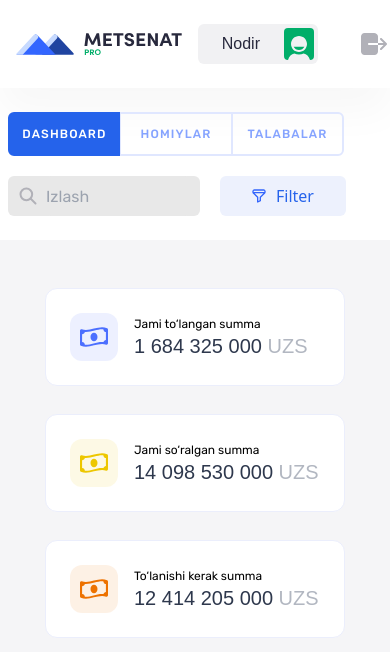
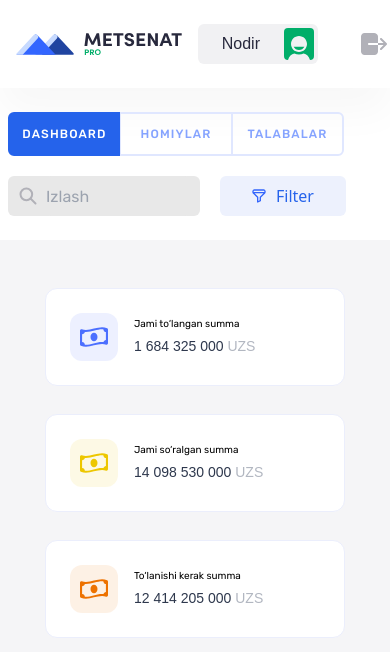
Before and after one commit to NodirKhusniddinov/metsenat, a Vue app: page / in a window 390 px wide. Shown: the top 652 px of the page. Built offline with nearby package versions, Linux system fonts and the light colour scheme; a web font is replaced by a local one.

Commit message:
some fixes regarding toolbar visibility with routing

```diff
--- a/src/App.vue
+++ b/src/App.vue
@@ -1,11 +1,14 @@
 <template>
-  <Header v-if="!route.meta.hideHeader" />
-
+  <div class="bg-white">
+    <Header v-if="!route.meta.hideHeader" />
+    <ToolBar v-if="!route.meta.hideToolbar" />
+  </div>
   <RouterView />
 </template>
 <script setup>
 import Header from '@/components/Header/Header.vue'
 import { useRoute } from 'vue-router'
+import ToolBar from '@/components/Header/ToolBar.vue'
 const route = useRoute()
 </script>
 
--- a/src/assets/styles/index.css
+++ b/src/assets/styles/index.css
@@ -4,3 +4,7 @@
 body {
   @apply bg-[#F5F5F7];
 }
+
+.card_wrapper{
+  @apply bg-white rounded-xl border border-[rgba(235,238,252,1)] mx-auto sm:w-[300px] max-sm:w-[300px] xl:w-[381px]  w-[381px]
+}
--- a/src/components/Dashboard/CardInfo.vue
+++ b/src/components/Dashboard/CardInfo.vue
@@ -7,8 +7,14 @@
       <MoneyIcon :color="color" />
     </div>
     <div class="flex flex-col gap-1.5">
-      <p class="font-rubik text-[12px] leading-3">{{ text }}</p>
-      <h6 class="font-sf-bold text-[20px] leading-5 text-[#2E384D]">
+      <p
+        class="font-rubik text-[12px] sm:text-[10px] max-sm:text-[10px] lg:text-[12px] leading-3"
+      >
+        {{ text }}
+      </p>
+      <h6
+        class="font-sf-bold text-[20px] sm:text-[14px] max-sm:text-[14px] lg:text-[20px] leading-5 text-[#2E384D]"
+      >
         {{ price }} <span class="text-[#B2B7C1]">UZS</span>
       </h6>
     </div>
--- /dev/null
+++ b/src/components/Dashboard/DashboardLayout.vue
@@ -0,0 +1,25 @@
+<template>
+  <div
+    class="gap-7 justify-between sm:grid sm:grid-cols-1 max-sm:grid max-sm:grid-cols-1 md:flex md:justify-between w-full"
+  >
+    <div class="card_wrapper py-6 px-6" v-for="card in cards" :key="card">
+      <DashboardCardInfo
+        :text="card.text"
+        :price="card.price"
+        :color="card.color"
+      />
+    </div>
+  </div>
+  <LineGraph />
+</template>
+
+<script setup>
+import DashboardCardInfo from '@/components/Dashboard/CardInfo.vue'
+import LineGraph from '@/components/Dashboard/LineGraph.vue'
+
+const cards = [
+  { text: 'Jami to‘langan summa', price: '1 684 325 000', color: '#4C6FFF' },
+  { text: 'Jami so‘ralgan summa', price: '14 098 530 000', color: '#EDC700' },
+  { text: 'To‘lanishi kerak summa', price: '12 414 205 000', color: '#ED7200' },
+]
+</script>
--- a/src/components/Dashboard/LineGraph.vue
+++ b/src/components/Dashboard/LineGraph.vue
@@ -3,7 +3,7 @@
     id="chart"
     class="container mx-auto px-6 py-6 bg-white rounded-xl border border-[rgba(235,238,252,1)] mt-7"
   >
-    <apexchart
+    <ApexChart
       type="line"
       height="350"
       :options="chartOptions"
@@ -17,7 +17,7 @@ import VueApexCharts from 'vue3-apexcharts'
 
 export default {
   components: {
-    apexchart: VueApexCharts,
+    ApexChart: VueApexCharts,
   },
   data: function () {
     return {
--- a/src/components/Header/Header.vue
+++ b/src/components/Header/Header.vue
@@ -1,11 +1,9 @@
 <template>
-  <div class="w-full bg-white">
+  <div class="w-full shadow-[0_25px_40px_0_#00000008]">
     <HeaderNav />
-    <ToolBar />
   </div>
 </template>
 
 <script setup>
 import HeaderNav from '@/components/Header/HeaderNav.vue'
-import ToolBar from '@/components/Header/ToolBar.vue'
 </script>
--- a/src/components/Header/HeaderNav.vue
+++ b/src/components/Header/HeaderNav.vue
@@ -1,8 +1,7 @@
 <template>
-  <div class="[box-shadow:0px_25px_40px_0px_rgba(0,_0,_0,_0.03)]">
   <nav class="container flex py-6 mx-auto justify-between items-center">
     <RouterLink :to="{ name: 'Home' }" class="px-4">
-        <img src="@/assets/svg/logo_header.svg" alt="logo_header" />
+      <img src="@/assets/svg/logo_header.svg" alt="logo header" />
     </RouterLink>
     <div class="flex gap-10 items-center">
       <RouterLink :to="{ name: 'Profile' }">
@@ -30,7 +29,6 @@
       </RouterLink>
     </div>
   </nav>
-  </div>
 </template>
 
 <script setup>
--- a/src/components/Header/ToolBar.vue
+++ b/src/components/Header/ToolBar.vue
@@ -1,4 +1,5 @@
 <template>
+  <div class="w-full">
     <div
       class="container py-6 px-2 mx-auto flex items-center justify-between gap-y-5 flex-wrap"
     >
@@ -21,6 +22,7 @@
         </UiButton>
       </div>
     </div>
+  </div>
 </template>
 
 <script setup>
--- a/src/components/UI/UiCard.vue
+++ /dev/null
@@ -1,22 +0,0 @@
-<template>
-  <div
-    :class="[
-      'bg-white rounded-xl border border-[rgba(235,238,252,1)] mx-auto sm:w-[300px] max-sm:w-[300px] xl:w-[381px]  w-[381px]',
-      `py-${p}`,
-      `px-${p}`,
-    ]"
-  >
-    <slot></slot>
-  </div>
-</template>
-
-<script setup>
-import { defineProps } from 'vue'
-
-const props = defineProps({
-  p: {
-    type: String,
-    default: '6',
-  },
-})
-</script>
--- a/src/pages/Home.vue
+++ b/src/pages/Home.vue
@@ -1,38 +1,9 @@
 <template>
   <main class="py-12 mx-auto container">
-    <div
-      class="gap-7 justify-between sm:grid sm:grid-cols-1 max-sm:grid max-sm:grid-cols-1 md:flex md:justify-between w-full"
-    >
-      <UiCard>
-        <DashboardCardInfo
-          text="Jami to‘langan summa"
-          price="1 684 325 000"
-          color="#4C6FFF"
-        />
-      </UiCard>
-
-      <UiCard>
-        <DashboardCardInfo
-          text="Jami so‘ralgan summa"
-          price="14 098 530 000"
-          color="#EDC700"
-        />
-      </UiCard>
-
-      <UiCard>
-        <DashboardCardInfo
-          text="To‘lanishi kerak summa"
-          price="12 414 205 000"
-          color="#ED7200"
-        />
-      </UiCard>
-    </div>
-    <LineGraph />
+    <DashboardLayout />
   </main>
 </template>
 
 <script setup>
-import UiCard from '@/components/UI/UiCard.vue'
-import DashboardCardInfo from '@/components/Dashboard/CardInfo.vue'
-import LineGraph from '@/components/Dashboard/LineGraph.vue'
+import DashboardLayout from '@/components/Dashboard/DashboardLayout.vue'
 </script>
--- a/src/pages/Login.vue
+++ b/src/pages/Login.vue
@@ -1,16 +1,15 @@
 <template>
   <div class="flex flex-col items-center justify-center gap-9 min-h-screen">
     <LoginGroupLogo />
-    <UiCard p="8">
+    <div class="card_wrapper py-8 px-8">
       <UiCardHeader>Kirish</UiCardHeader>
       <LoginForm />
-    </UiCard>
+    </div>
   </div>
 </template>
 
 <script setup>
 import LoginForm from '@/components/Login/Form.vue'
 import LoginGroupLogo from '@/components/Login/GroupLogo.vue'
-import UiCard from '@/components/UI/UiCard.vue'
 import UiCardHeader from '@/components/UI/UiCardHeader.vue'
 </script>
--- a/src/router/routes.js
+++ b/src/router/routes.js
@@ -8,18 +8,19 @@ const routes = [
     path: '/login',
     name: 'Login',
     component: () => import('@/pages/Login.vue'),
-    meta: { hideHeader: true },
+    meta: { hideHeader: true, hideToolbar: true },
   },
   {
     path: '/:pathMatch(.*)*',
     name: 'NotFound',
     component: () => import('@/pages/NotFound.vue'),
-    meta: { hideHeader: true }, // Add this meta property
+    meta: { hideHeader: true, hideToolbar: true },
   },
   {
     path: '/profile',
     name: 'Profile',
     component: () => import('@/pages/Profile.vue'),
+    meta: { hideToolbar: true },
   },
   {
     path: '/sponsors',
```
Lines whose indentation alone changed are shown as unchanged.
